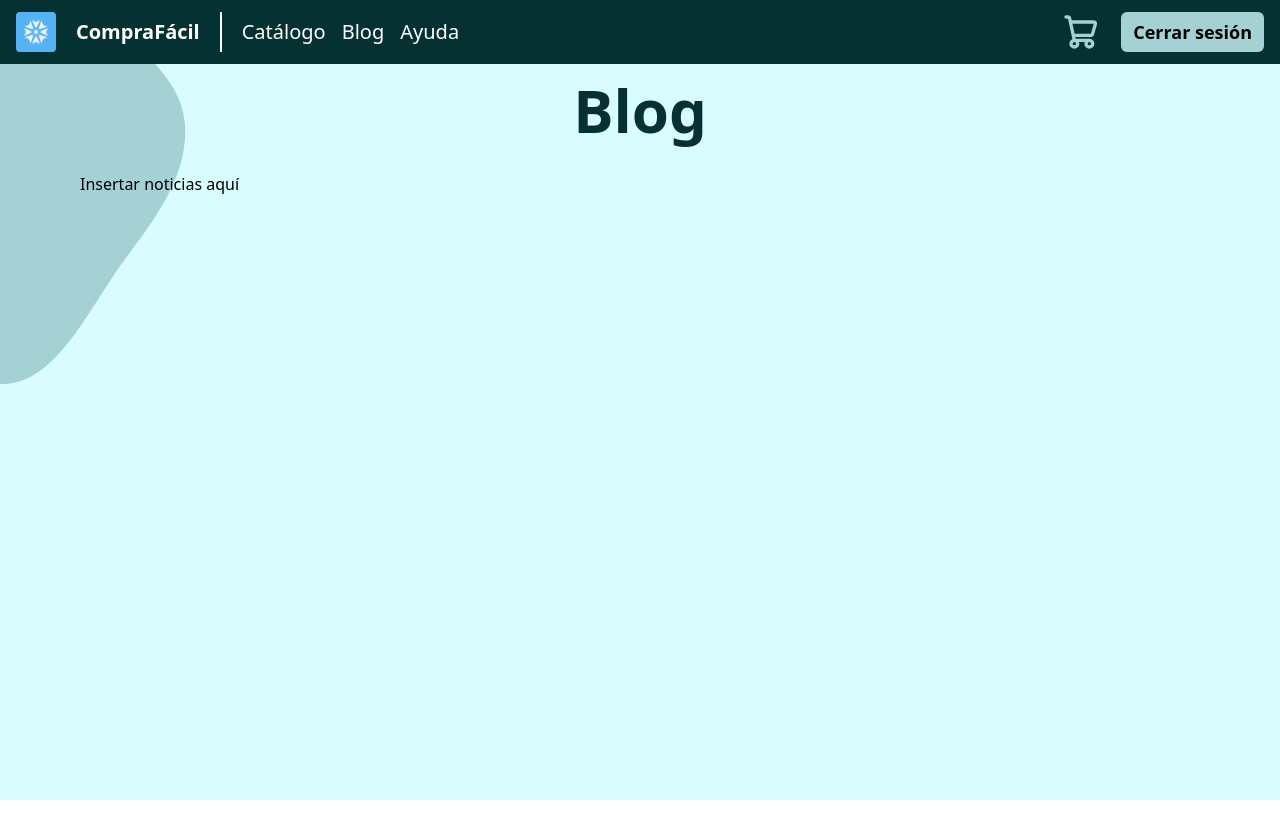
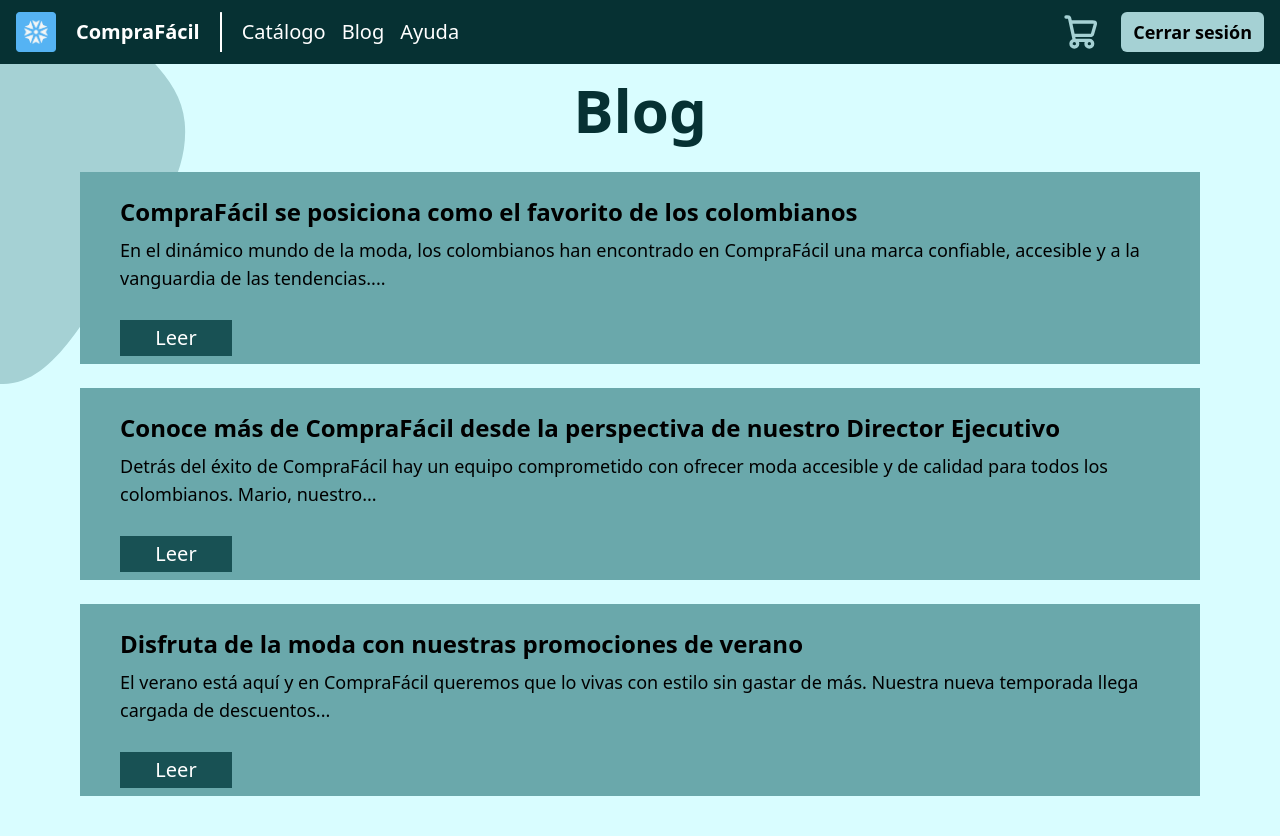
Before and after one commit to Seb0927/CompraFacilAccesible, a React (Vite) app: page /Blog in a window 1280 px wide. Before the commit the page ends 800 px from the top, so only its background shows below. Built offline with nearby package versions, Linux system fonts and the light colour scheme.

Commit message:
feat(blog): blog page added

```diff
--- a/src/components/blog/Blog.jsx
+++ b/src/components/blog/Blog.jsx
@@ -1,11 +1,17 @@
-import React from 'react'
+import Post from './Post'
+import posts from '@/utils/posts'
 
 const Blog = () => {
   return (
     <section>
       <h1 className='text-6xl text-blue-darkest pb-8 text-center font-bold'>Blog</h1>
-      <div className='flex flex-col space-x-5'>
-        <p>Insertar noticias aquí</p>
+      <div className='flex flex-col space-y-6'>
+        {posts.map((post, index) => (
+          <Post
+            key={index}
+            title={post.title}
+            content={post.content}
+          />))}
       </div>
     </section>
   )
--- a/src/components/blog/Post.jsx
+++ b/src/components/blog/Post.jsx
@@ -1,9 +1,22 @@
 import React from 'react'
 
-const Post = () => {
+const Post = (props) => {
+
+  const { title, content } = props;
+
+  // Function to get the substring without cutting off words
+  const getSubstring = (text, maxLength) => {
+    if (text.length <= maxLength) return text;
+    const trimmedText = text.substring(0, maxLength);
+    const lastSpaceIndex = trimmedText.lastIndexOf(' ');
+    return trimmedText.substring(0, lastSpaceIndex) + '...';
+  };
+
   return (
-    <article className='h-48 w-full bg-blue-medium-light'>
-
+    <article className='h-48 w-full px-10 py-6 bg-blue-medium-light'>
+      <h2 className='text-2xl font-bold mb-2'>{title}</h2>
+      <p className='text-lg mb-4'>{getSubstring(content, 150)}</p>
+      <button className='h-9 w-28 bg-blue-dark text-white text-xl mt-3 hover:bg-blue-darkest'>Leer</button>
     </article>
   )
 }
--- a/src/components/catalog/Item.jsx
+++ b/src/components/catalog/Item.jsx
@@ -24,7 +24,7 @@ const Item = (props) => {
             {/* (aria-label) Justification:
             https://www.w3.org/WAI/WCAG22/Techniques/general/G208 */}
             <button
-              className='bg-blue-dark text-white mt-3  lg:mt-6 px-6 py-2 text-xl w-full rounded-lg hover:bg-blue-darkest'>
+              className='bg-blue-dark text-white mt-3 lg:mt-6 px-6 py-2 text-xl w-full rounded-lg hover:bg-blue-darkest'>
               Añadir <span className='sr-only'>{title}</span>
             </button>
           </div>
--- /dev/null
+++ b/src/utils/posts.js
@@ -0,0 +1,16 @@
+const posts = [
+  {
+    title: 'CompraFácil se posiciona como el favorito de los colombianos',
+    content: 'En el dinámico mundo de la moda, los colombianos han encontrado en CompraFácil una marca confiable, accesible y a la vanguardia de las tendencias. Con una amplia presencia en el país, nuestra cadena de tiendas se ha convertido en la opción preferida de quienes buscan ropa de calidad a precios competitivos. Desde prendas básicas hasta colecciones exclusivas, CompraFácil ofrece variedad para todos los estilos y edades, garantizando siempre comodidad y buen gusto.\nEl éxito de CompraFácil radica en su compromiso con la moda accesible y sostenible. A través de alianzas con productores locales y la implementación de materiales ecoamigables, la marca no solo se preocupa por vestir a sus clientes, sino también por el impacto ambiental de sus productos. Además, nuestras tiendas y plataforma en línea brindan una experiencia de compra intuitiva y segura, permitiendo a los consumidores encontrar fácilmente lo que necesitan, ya sea en una tienda física o desde la comodidad de su hogar. \nGracias a la preferencia de los colombianos, CompraFácil sigue expandiendo su presencia y mejorando su oferta. Con nuevas aperturas en distintas ciudades y una constante renovación de sus colecciones, la marca reafirma su compromiso de brindar moda accesible sin sacrificar calidad ni estilo. Así, seguimos consolidándonos como la primera opción en vestuario para quienes buscan practicidad, variedad y buenos precios en un solo lugar.'
+  },
+  {
+    title: 'Conoce más de CompraFácil desde la perspectiva de nuestro Director Ejecutivo',
+    content: 'Detrás del éxito de CompraFácil hay un equipo comprometido con ofrecer moda accesible y de calidad para todos los colombianos. Mario, nuestro Director Ejecutivo, ha sido una pieza clave en la evolución de la marca, guiándola con una visión clara: acercar las tendencias globales a precios asequibles sin perder la esencia de la moda local. “Queremos que cada cliente encuentre en CompraFácil no solo ropa, sino una experiencia de compra fácil, cómoda y emocionante”, destaca Mario. \nBajo su liderazgo, CompraFácil ha fortalecido su presencia en Colombia, ampliando su red de tiendas y optimizando su plataforma digital. Mario enfatiza la importancia de la innovación en cada paso: desde el diseño de nuestras colecciones hasta la integración de tecnologías que mejoran la experiencia del cliente. “Nuestro enfoque no solo está en vender ropa, sino en entender las necesidades de quienes nos eligen y ofrecer soluciones prácticas, modernas y sostenibles”, explica. \nEl compromiso de Mario con CompraFácil va más allá del crecimiento comercial; su prioridad es conectar con la comunidad y generar un impacto positivo en la industria de la moda. “Creemos en el talento colombiano, por eso trabajamos con diseñadores y proveedores locales, impulsando la economía del país”, resalta. Con esta visión, CompraFácil sigue evolucionando, consolidándose como la opción favorita de quienes buscan moda accesible con identidad y calidad.'
+  },
+  {
+    title: 'Disfruta de la moda con nuestras promociones de verano',
+    content: 'El verano está aquí y en CompraFácil queremos que lo vivas con estilo sin gastar de más. Nuestra nueva temporada llega cargada de descuentos imperdibles en prendas ligeras, coloridas y perfectas para el clima cálido. Desde vestidos frescos y camisetas estampadas hasta bermudas y sandalias cómodas, tenemos todo lo que necesitas para renovar tu armario con las mejores tendencias del momento. \nNuestras promociones de verano están diseñadas para que disfrutes al máximo sin preocuparte por el precio. Con descuentos especiales en artículos seleccionados y ofertas exclusivas en compras por volumen, podrás armar tus looks favoritos sin salirte del presupuesto. Además, si prefieres comprar desde casa, en nuestra tienda en línea encontrarás envíos gratis y descuentos adicionales en pedidos superiores a un monto determinado. \nNo dejes pasar la oportunidad de refrescar tu estilo con CompraFácil. Acércate a cualquiera de nuestras tiendas a nivel nacional o visita nuestra página web para descubrir todas las promociones disponibles. ¡El verano es sinónimo de color, comodidad y moda accesible, y en CompraFácil lo hacemos posible para ti!'
+  }
+]
+
+export default posts;
```
